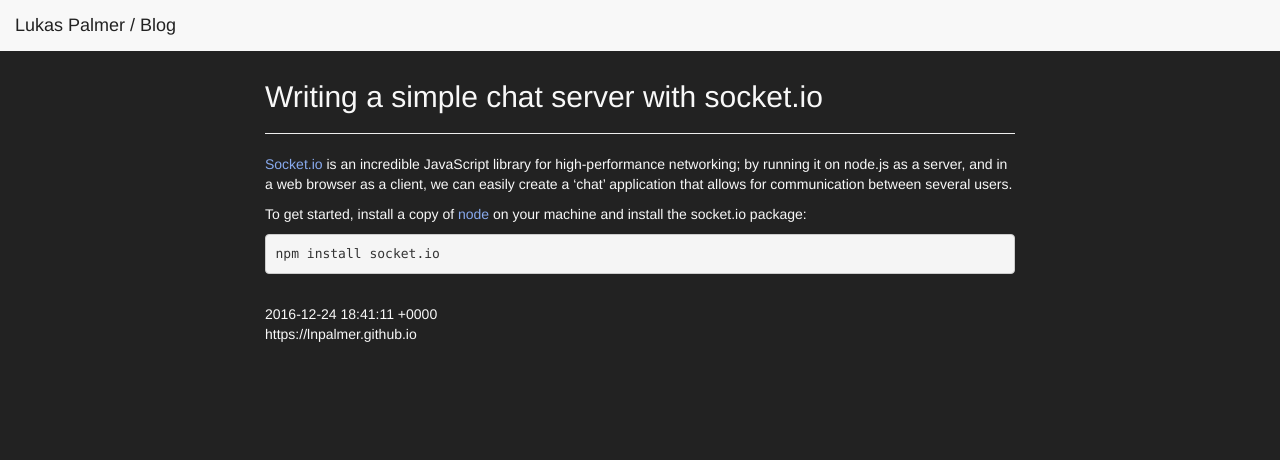
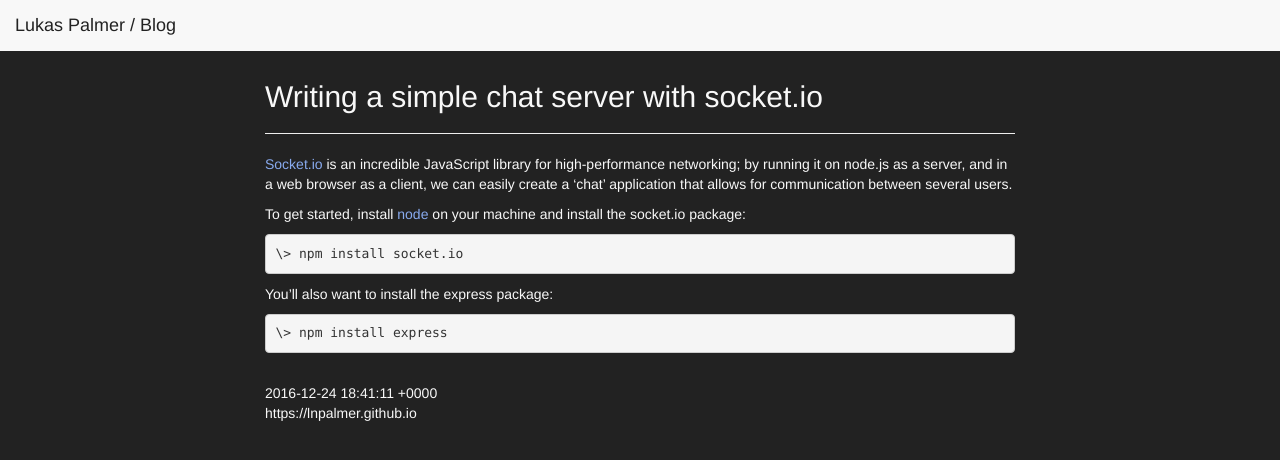
Before and after one commit to lnpalmer/lnpalmer.github.io, a Jekyll site: the page built from _posts/2016-12-23-chat.md, in a window 1280 px wide. Shown: the top 460 px of the page. Built offline with Jekyll 4.4.1, drawn with Linux system fonts in a browser that asks for light colours.

Commit message:
misc. setup

```diff
--- a/_posts/2016-12-23-chat.md
+++ b/_posts/2016-12-23-chat.md
@@ -6,6 +6,10 @@
 
 [Socket.io](http://socket.io) is an incredible JavaScript library for high-performance networking; by running it on node.js as a server, and in a web browser as a client, we can easily create a 'chat' application that allows for communication between several users.
 
-To get started, install a copy of [node](https://nodejs.org) on your machine and install the socket.io package:
+To get started, install [node](https://nodejs.org) on your machine and install the socket.io package:
 
-    npm install socket.io
+    \> npm install socket.io
+
+You'll also want to install the express package:
+
+    \> npm install express
```
